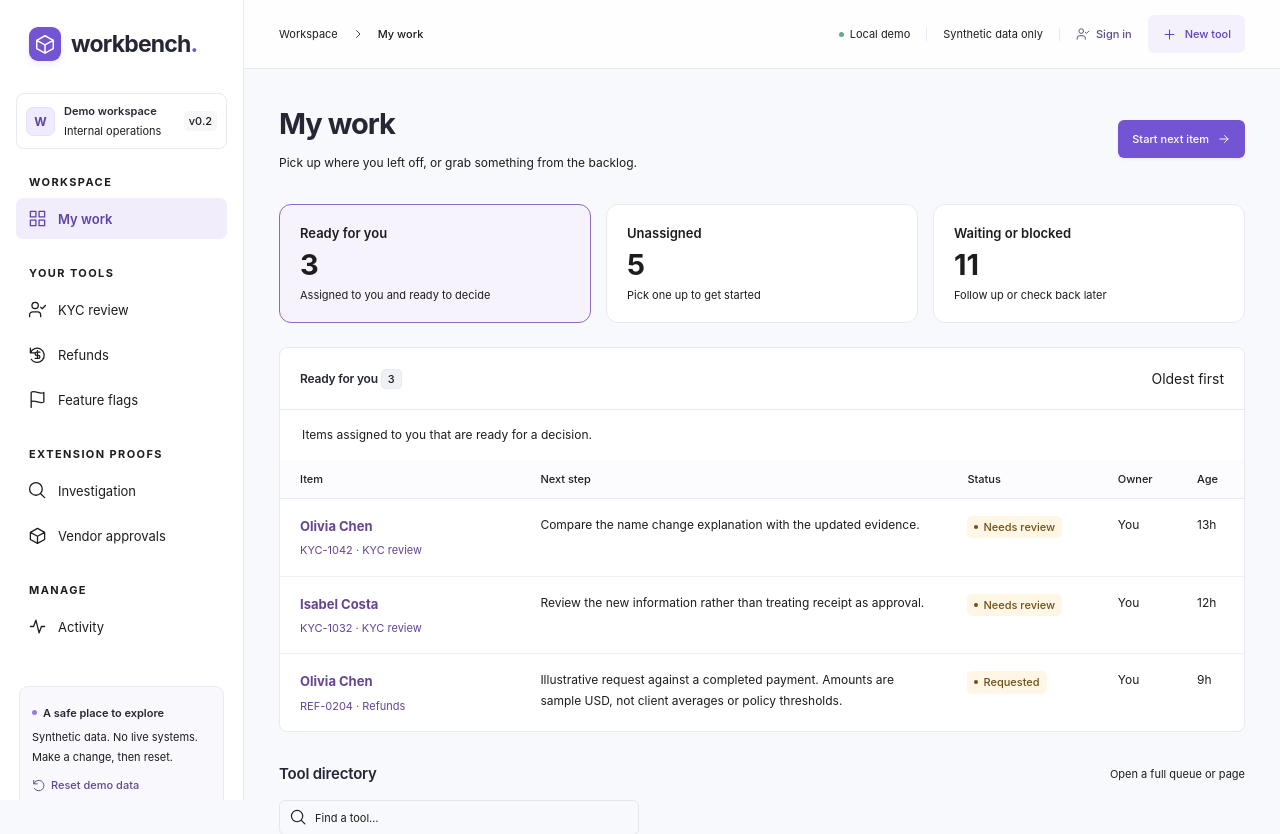
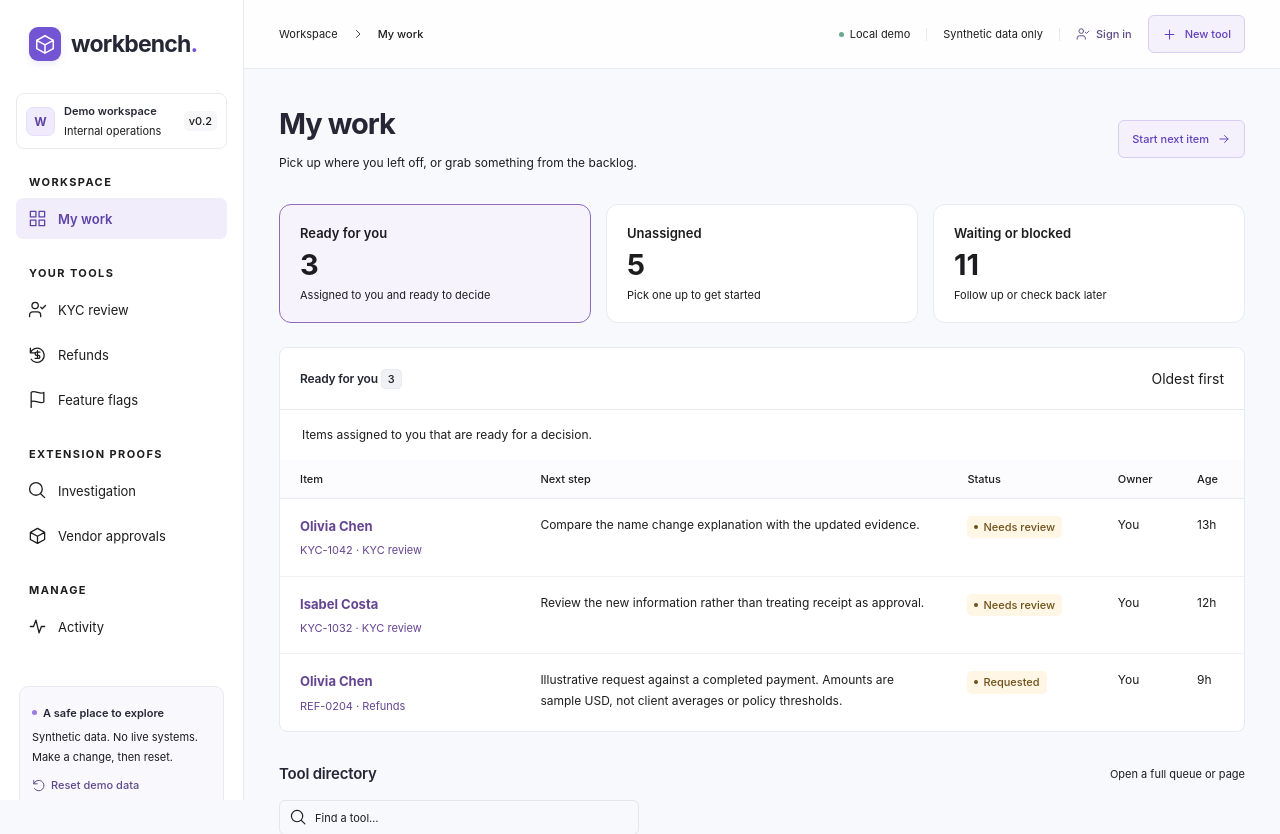
Before and after one commit to jilliangoldberg/cognition-power-apps, a React (Vite) app: page / in a window 1280 px wide. Shown: the top 834 px of the page. Built offline with nearby package versions, Linux system fonts and the light colour scheme.

Commit message:
Use the soft purple style for Start next item too
Co-Authored-By: Devin AI <158243242+devin-ai-integration[bot]@users.noreply.github.com>

```diff
--- a/src/App.tsx
+++ b/src/App.tsx
@@ -305,7 +305,7 @@ export default function App() {
             </button>
             <a
               href="#new-tool"
-              className="button new-tool-cta"
+              className="button button-soft new-tool-cta"
               aria-current={page === 'new-tool' ? 'page' : undefined}
               onClick={(event) => {
                 event.preventDefault();
--- a/src/components/Overview.tsx
+++ b/src/components/Overview.tsx
@@ -61,7 +61,7 @@ export function Overview({
         </div>
         {next && (
           <button
-            className="button button-primary"
+            className="button button-soft"
             onClick={() => onSelect(next.module.id, next.record)}
           >
             Start next item <Icon name="arrow" size={14} />
--- a/src/styles.css
+++ b/src/styles.css
@@ -551,14 +551,6 @@ select:focus-visible {
   padding: 8px 16px;
   min-height: 36px;
   text-decoration: none;
-  background: #f4f0fc;
-  border-color: #d8cdf3;
-  color: var(--purple-dark);
-}
-.new-tool-cta:hover,
-.new-tool-cta[aria-current='page'] {
-  background: #ebe4fa;
-  border-color: #c6b7ee;
 }
 .topbar-right > .text-button {
   white-space: nowrap;
@@ -624,6 +616,16 @@ select:focus-visible {
 }
 .button-primary:hover:not(:disabled) {
   background: var(--purple-dark);
+}
+.button-soft {
+  background: #f4f0fc;
+  border-color: #d8cdf3;
+  color: var(--purple-dark);
+}
+.button-soft:hover:not(:disabled),
+.button-soft[aria-current='page'] {
+  background: #ebe4fa;
+  border-color: #c6b7ee;
 }
 .button-secondary {
   background: #fff;
```
